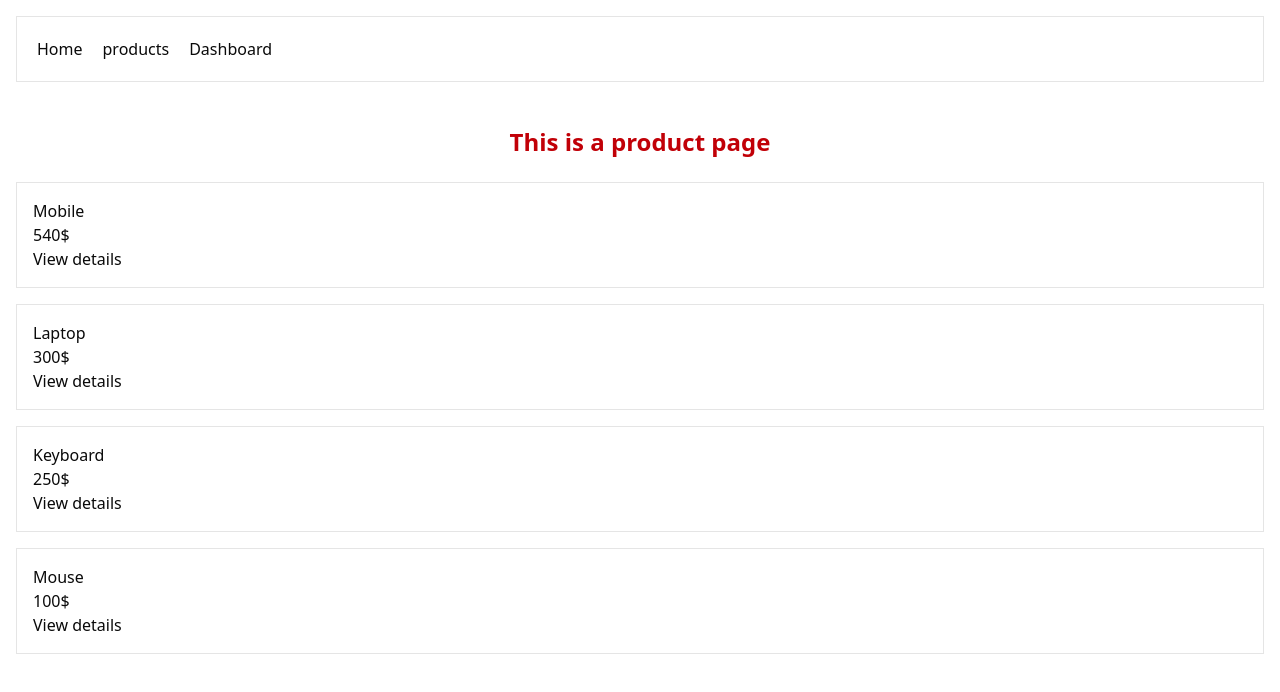
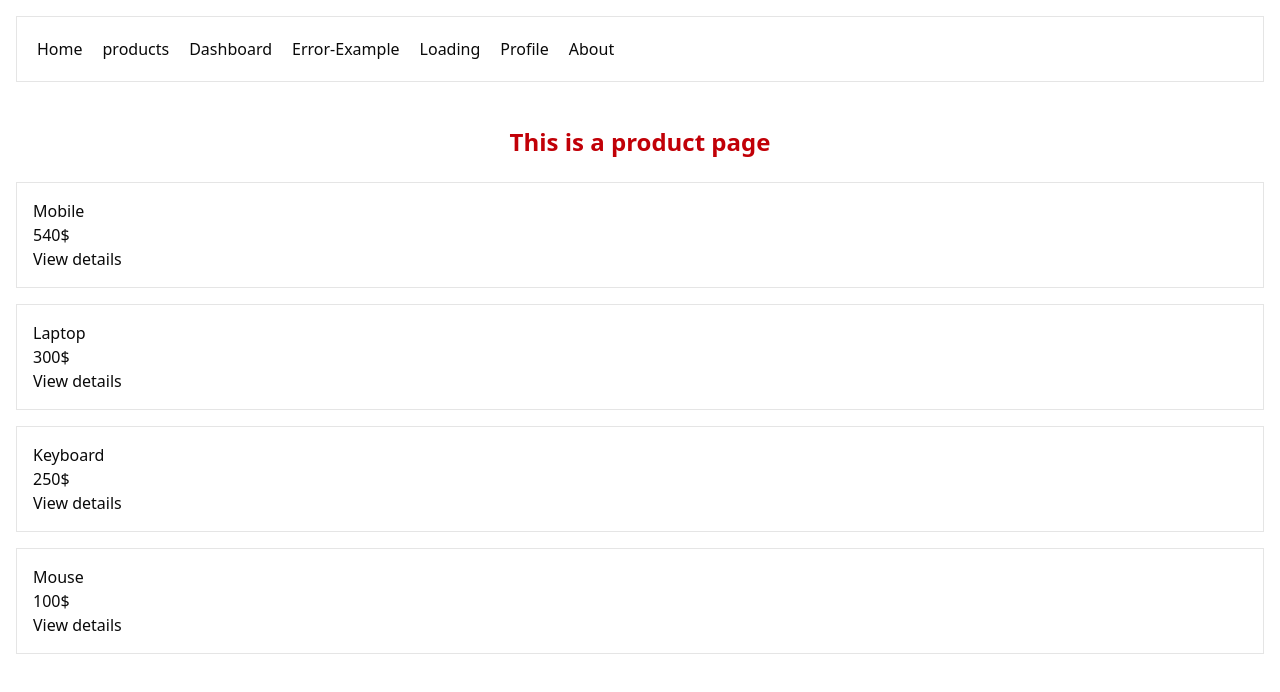
Before and after one commit to seekernothing/nextjs-practise, a Next.js app: page /products in a window 1280 px wide. Shown: the top 692 px of the page. Built offline with nearby package versions, Linux system fonts and the light colour scheme.

Commit message:
routes groups

```diff
--- /dev/null
+++ b/app/(marketing)/marketingabout/page.tsx
@@ -0,0 +1,9 @@
+
+export default function marketingabout(){
+
+    return(
+        <div>
+            This is marketingabout page bro
+        </div>
+    )
+}
--- /dev/null
+++ b/app/(marketing)/marketingcontact/page.tsx
@@ -0,0 +1,9 @@
+
+
+export default function marketingcontact(){
+    return(
+        <div>
+            This is marketing contact page bro
+        </div>
+    )
+}
--- a/app/layout.tsx
+++ b/app/layout.tsx
@@ -35,6 +35,10 @@ export default function RootLayout({
             <Link href={"/products"}>products</Link>
 
             <Link href={"/dashboard"}>Dashboard</Link>
+            <Link href={"/error-example"}>Error-Example</Link>
+            <Link href={"/loading"}>Loading</Link>
+            <Link href={"/profile"}>Profile</Link>
+            <Link href={"/about"}>About</Link>
           </nav>
         </header>
         {children}
```
